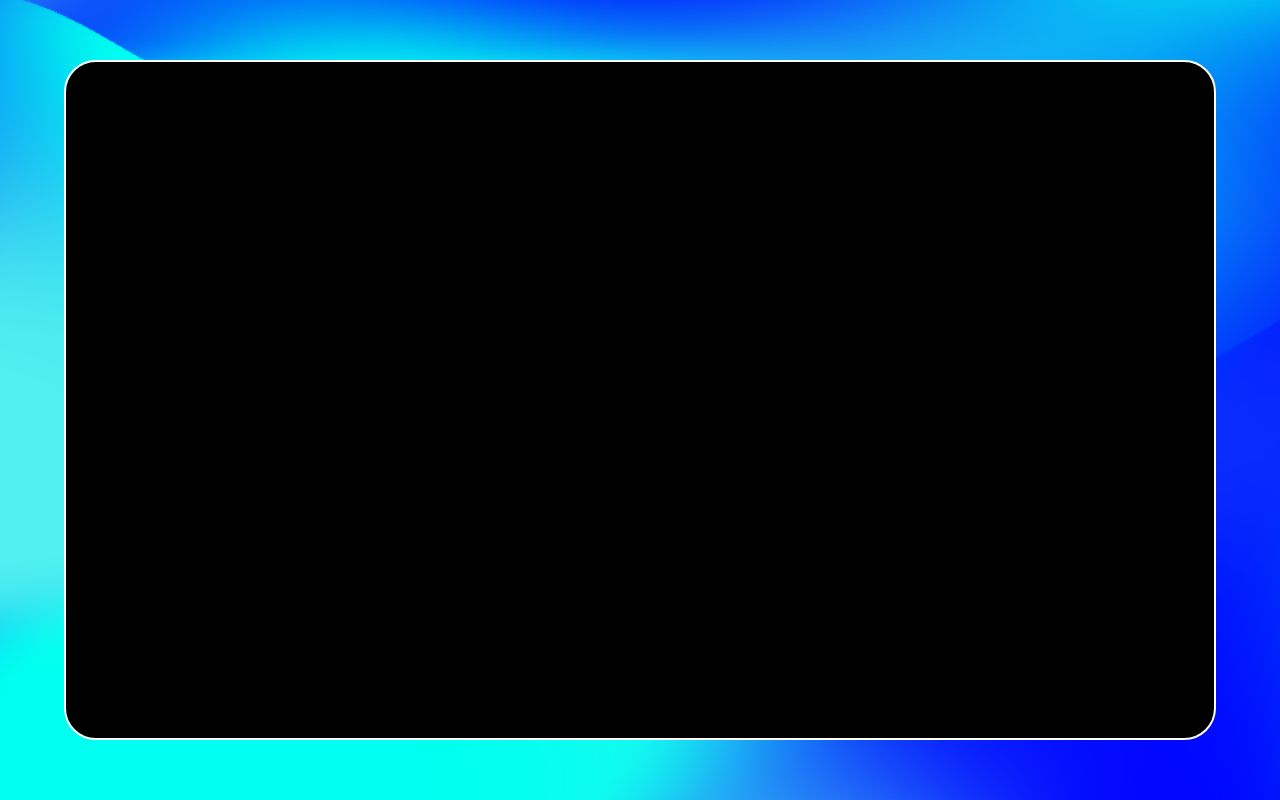
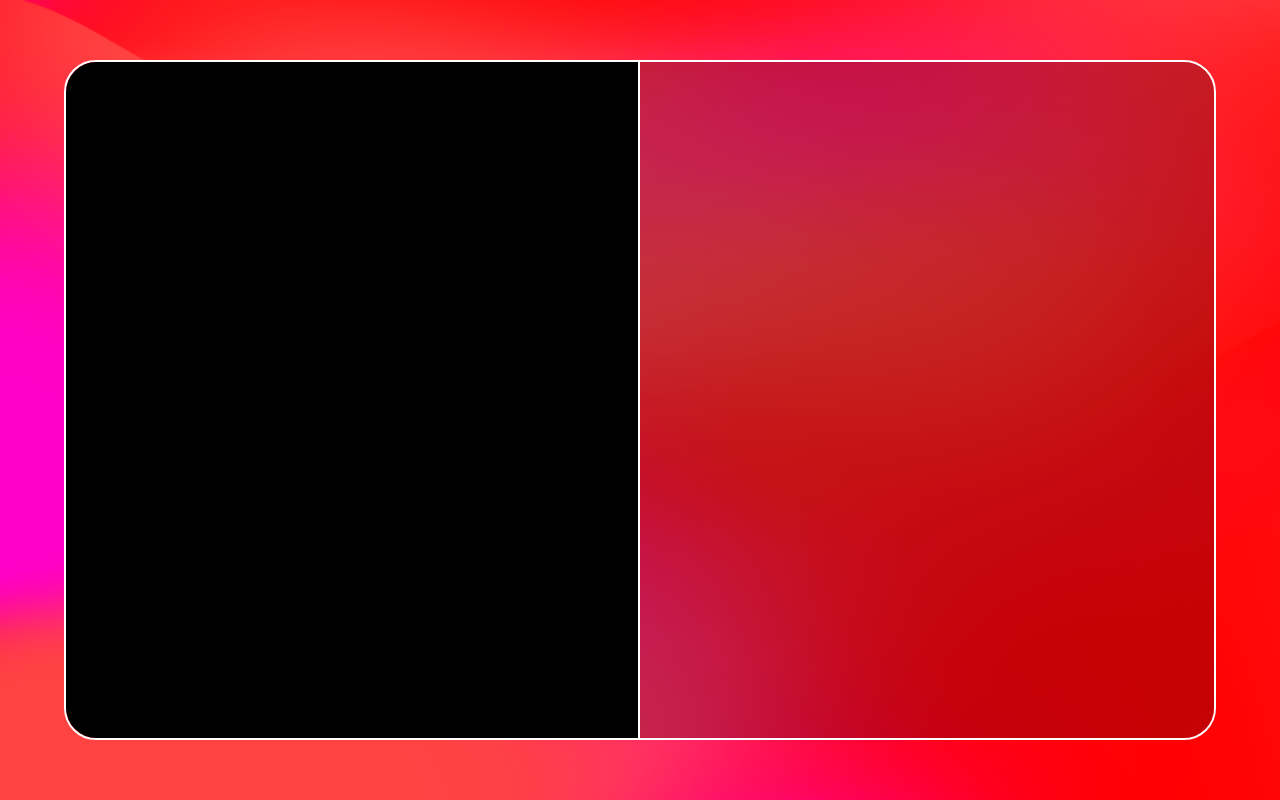
Before and after one commit to Nathan3-14/bcp-shop-2, a Next.js app: page /login in a window 1280 px wide. Built offline with nearby package versions, Linux system fonts and the light colour scheme.

Commit message:
more login

```diff
--- a/app/components/Canvas.jsx
+++ b/app/components/Canvas.jsx
@@ -1,7 +1,6 @@
 'use client';
 
 import React, { useRef, useEffect, ReactNode } from "react";
-import styles from "@/styles/home.module.css";
 import { Gradient } from "@/app/lib/StripeGradient";
 
 const Canvas = (props) => {
@@ -12,9 +11,14 @@ const Canvas = (props) => {
 		gradient.initGradient("#gradient-canvas");
 	}, []);
 
+	var colors = props.colors.split(' ')
+	console.log(colors)
+	console.log(colors[0])
+
 	return (
+		<>
 			<canvas
-			className={styles.canvas}
+				className=''
 				id="gradient-canvas"
 				ref={canvasRef2}
 				{...props}
@@ -22,6 +26,22 @@ const Canvas = (props) => {
 			>
 				{props.children}
 			</canvas>
+
+			<style>{`
+				#gradient-canvas {
+					--gradient-color-1: ${ colors[0] ? colors[0] : '#000' };
+					--gradient-color-2: ${ colors[1] ? colors[1] : '#000' };
+					--gradient-color-3: ${ colors[2] ? colors[2] : '#000' };
+					--gradient-color-4: ${ colors[3] ? colors[3] : '#000' };
+
+					height: 100vh;
+					width: 100%;
+
+					position: absolute;
+					z-index: -10;
+				}
+			`}</style>
+		</>
 	);
 };
 
--- a/app/login/page.tsx
+++ b/app/login/page.tsx
@@ -4,10 +4,11 @@ import Canvas from "@/app/components/Canvas"
 export default function LoginPage() {
   return (
     <>
-      <Canvas />
+      <Canvas colors='#f00 #ff003c #ff4242 #ff00c8'/>
       <div className={ styles.login_wrapper }>
         <div className={ styles.login_window }>
-
+          <div className={`${ styles.login_child } ${ styles.left }`}></div>
+          <div className={`${ styles.login_child } ${ styles.right }`}></div>
         </div>
       </div>
     </>
--- a/app/page.tsx
+++ b/app/page.tsx
@@ -11,7 +11,7 @@ import Canvas from "@/app/components/Canvas"
 export default function Home() {
   return (
     <>
-      <Canvas />
+      <Canvas colors='#00f #3a3aff #00fff0 #50f0f0'/>
       <div className={styles.main}>
         {/* <div className="fish">
           <h1>Hello!</h1>
--- a/styles/login/login.module.css
+++ b/styles/login/login.module.css
@@ -7,11 +7,30 @@
 }
 
 .login_window {
-    background-color: black;
+    background-color: transparent;
     margin: auto;
     width: min(2000px, 90vw);
     height: min(1000px, 85vh);
 
     border: 2px solid white;
     border-radius: 2rem;
+
+    display: grid;
+    grid-template-columns: 1fr 1fr;
 }
+
+/* test */
+
+.left {
+    border-radius: 1.9rem 0 0 1.9rem;
+    border-right: white 2px solid;
+    background-color: black;
+}
+
+.right {
+    border-radius: 0 1.9rem 1.9rem 0;
+    background-color: #00000039;
+    -webkit-backdrop-filter: blur(2rem);
+            backdrop-filter: blur(2rem);
+
+}
```
Lines whose indentation alone changed are shown as unchanged.
